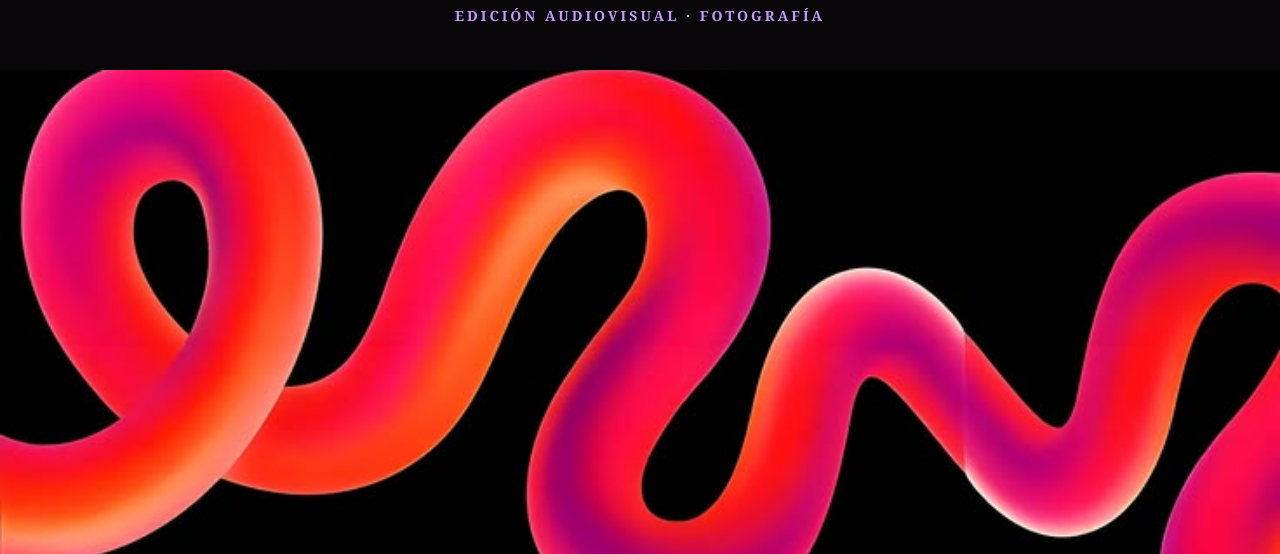
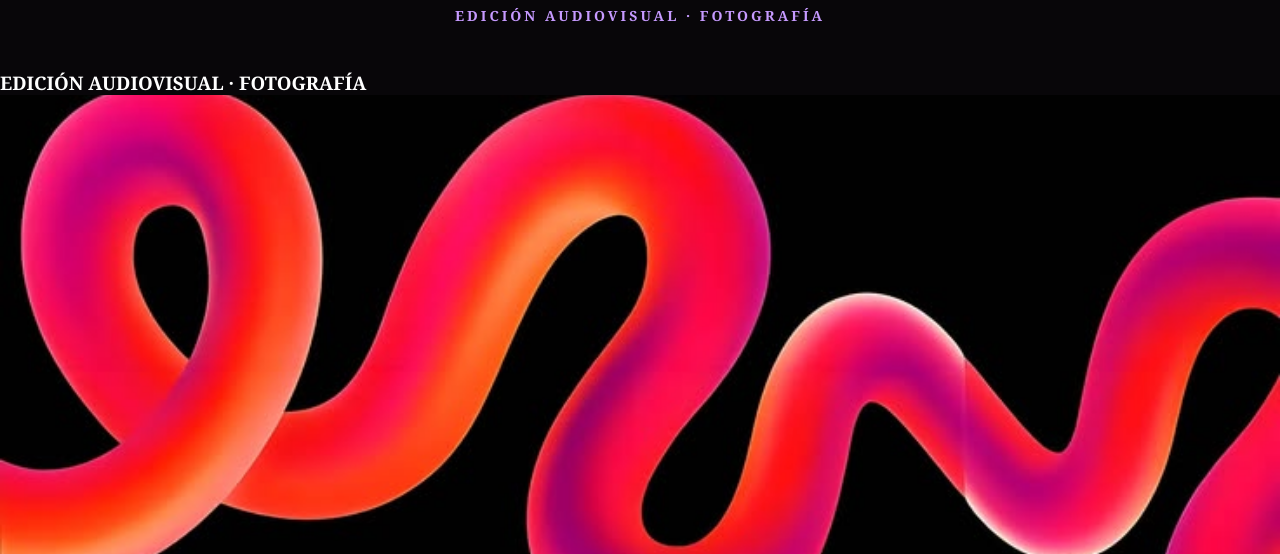
Before and after one commit to melipando07-code/mi-portafolio-personal-, a plain HTML site: page index.html in a window 1280 px wide. Shown: the part 246-800 px from the top of the page. Drawn offline with Linux system fonts and the light colour scheme.

Commit message:
Update index.html

```diff
--- a/index.html
+++ b/index.html
@@ -29,8 +29,8 @@
 
     <!-- FOTOGRAFÍA PRINCIPAL -->
     <div class="portada">
-        <img src="imagen.jpg" alt="imagen.jpg">
-    </div>
+        <h3>EDICIÓN AUDIOVISUAL · FOTOGRAFÍA</h3>
+        <img src="imagen.jpg" alt="Mi fotografia" width="300">
 
     <!-- DESCRIPCIÓN -->
     <section class="descripcion">
```
